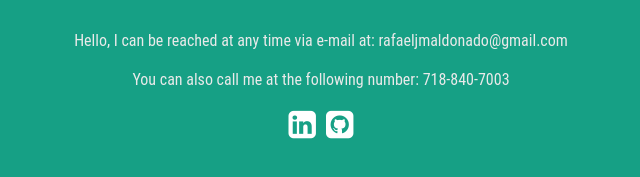
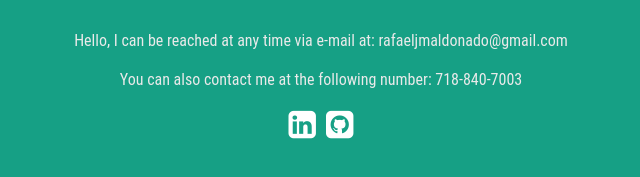
Before and after one commit to rafthedeveloper/rafthedeveloper.github.io, a plain HTML site: page index.html in a window 1280 px wide. Shown: the part 2272-2449 px from the top of the page, 319-959 px from the left. Drawn offline with Linux system fonts and the light colour scheme.

Commit message:
Update portfolio.

```diff
--- a/index.html
+++ b/index.html
@@ -113,7 +113,7 @@
 
           <ul class="contact-list group">
             <li>Hello, I can be reached at any time via e-mail at: rafaeljmaldonado@gmail.com</li>
-            <li>You can also call me at the following number: 718-840-7003</li>
+            <li>You can also contact me at the following number: 718-840-7003</li>
           </ul>
 
           <ul class="social-nav group">
```
